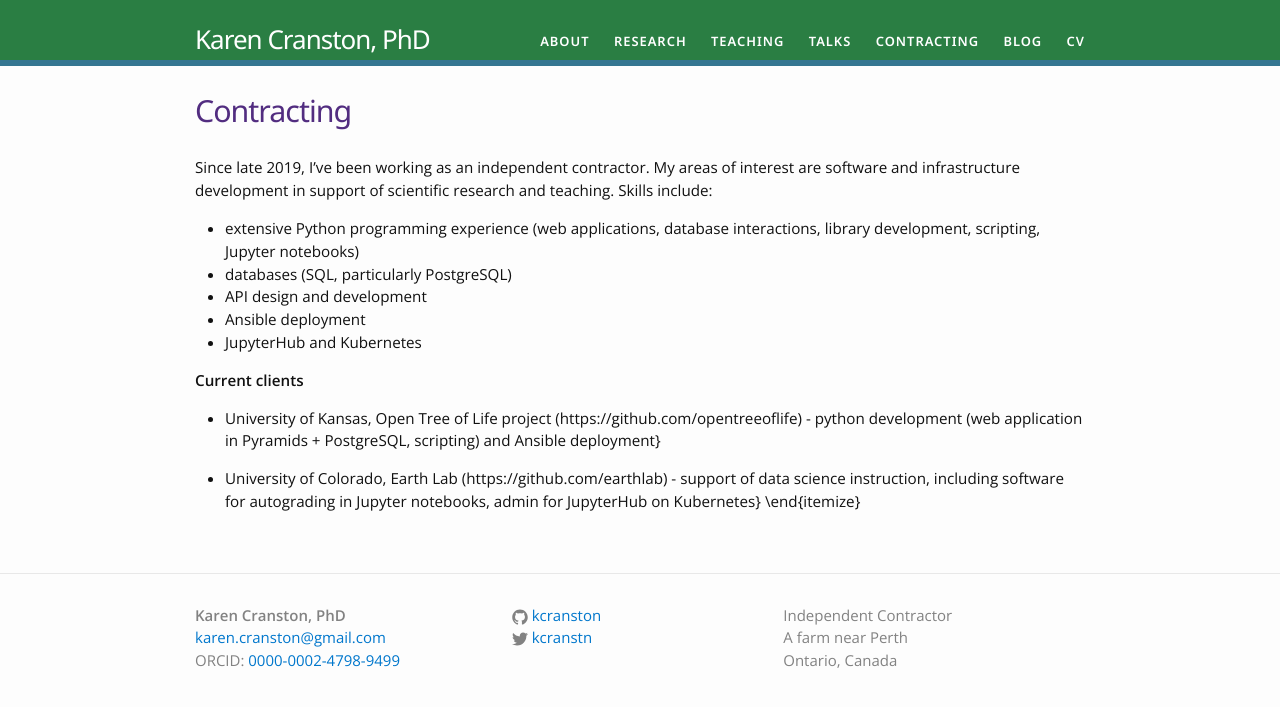
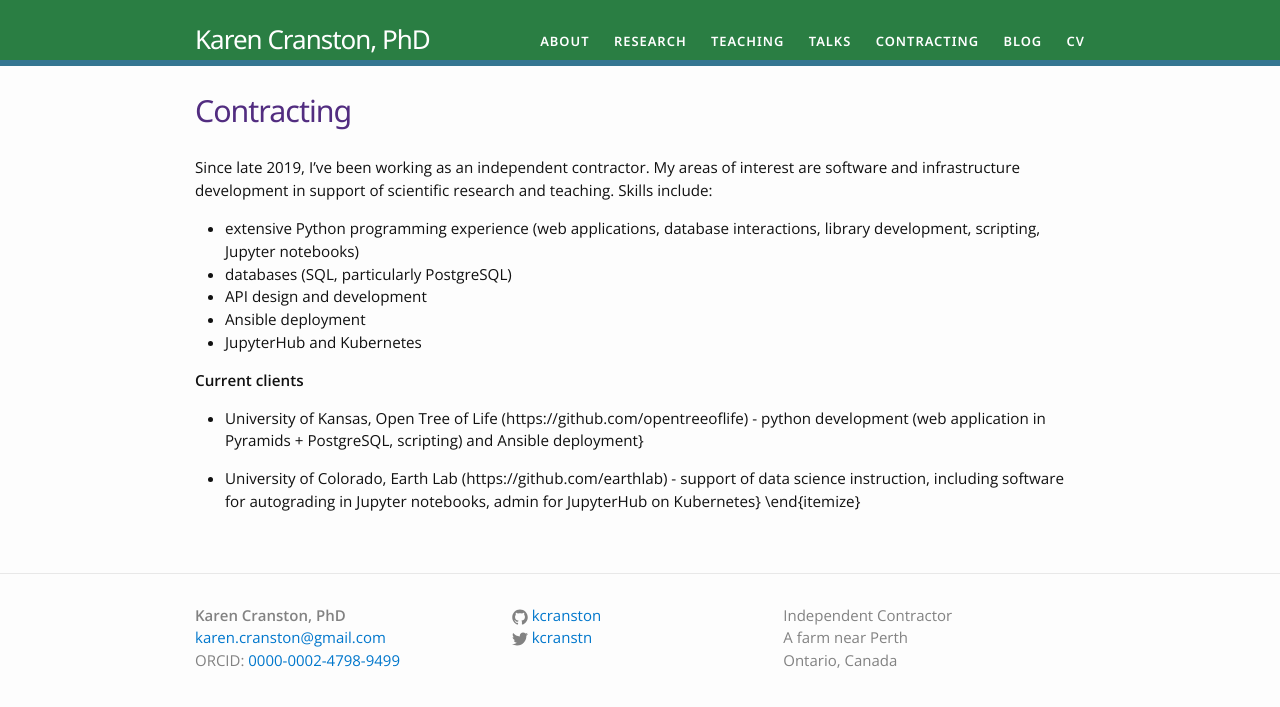
Before and after one commit to kcranston/kcranston.github.io, a Jekyll site: the page built from contracting.md, in a window 1280 px wide. Shown: the top 707 px of the page. Built offline with Jekyll 4.4.1, drawn with Linux system fonts in a browser that asks for light colours.

Commit message:
minor formatting

```diff
--- a/contracting.md
+++ b/contracting.md
@@ -4,7 +4,9 @@
 permalink: /contracting/
 ---
 
-Since late 2019, I've been working as an independent contractor. My areas of interest are software and infrastructure development in support of scientific research and teaching. Skills include:
+Since late 2019, I've been working as an independent contractor. My areas of
+interest are software and infrastructure development in support of scientific
+research and teaching. Skills include:
 
 * extensive Python programming experience (web applications, database interactions, library development, scripting, Jupyter notebooks)
 * databases (SQL, particularly PostgreSQL)
@@ -14,7 +16,7 @@
 
 **Current clients**
 
-* University of Kansas, Open Tree of Life project (https://github.com/opentreeoflife) - python development (web application in Pyramids + PostgreSQL,  scripting) and Ansible deployment}
+* University of Kansas, Open Tree of Life (https://github.com/opentreeoflife) - python development (web application in Pyramids + PostgreSQL,  scripting) and Ansible deployment}
 
 * University of Colorado, Earth Lab (https://github.com/earthlab) - support of data science instruction, including software for autograding in Jupyter notebooks, admin for JupyterHub on Kubernetes}
 \end{itemize}
```
